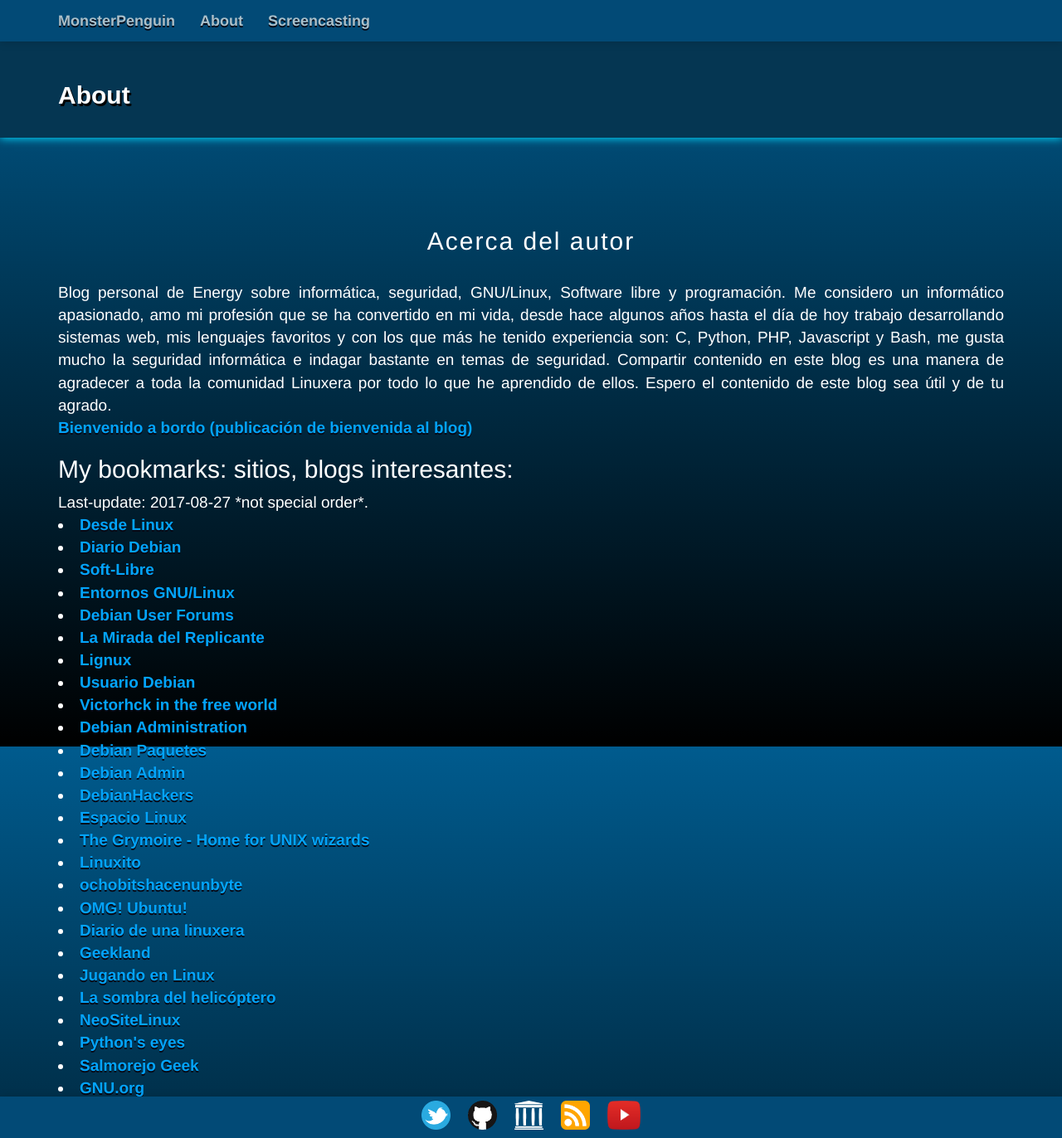
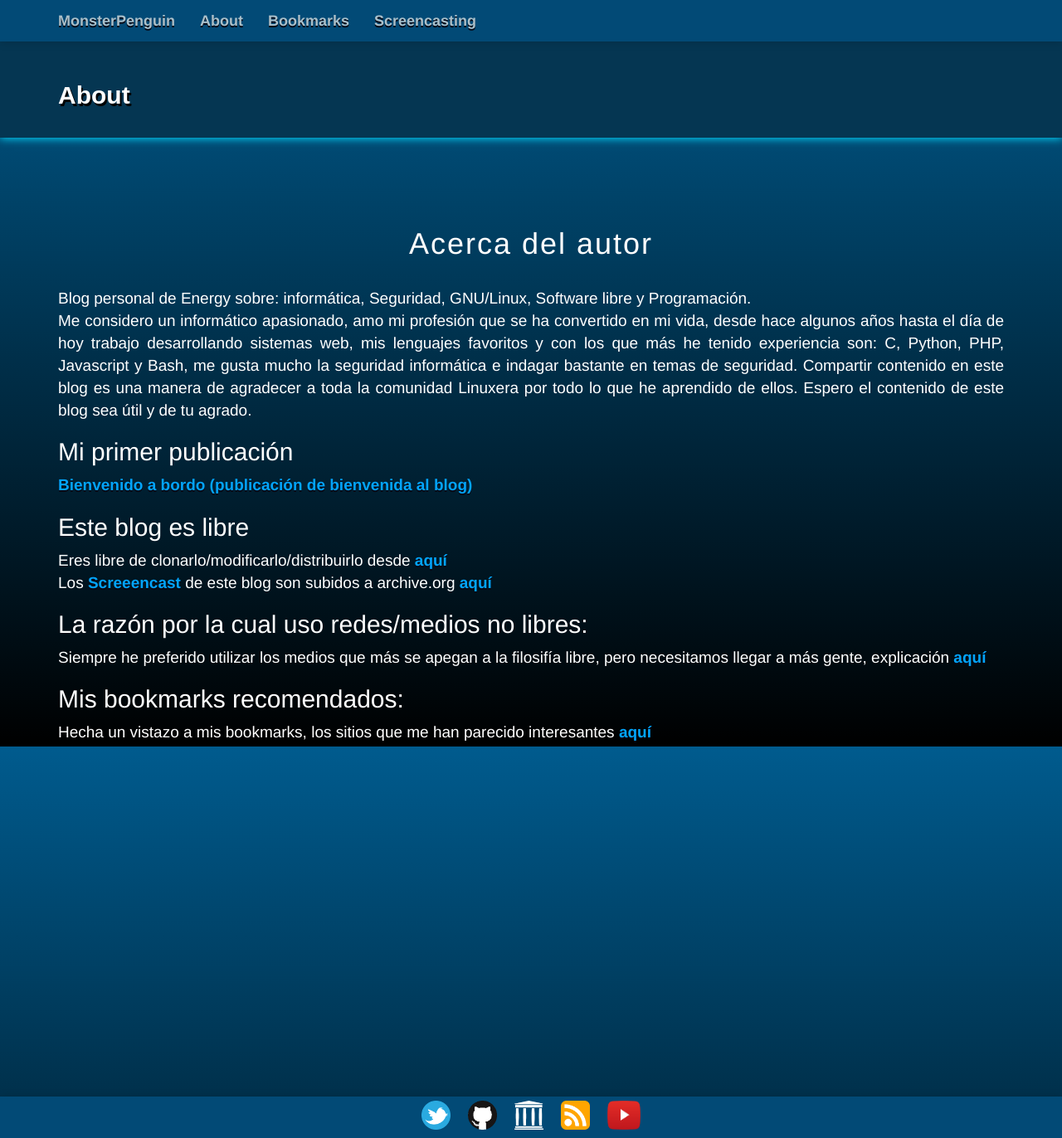
Before and after one commit to Energy1011/monsterpenguin, a Jekyll site: the page built from about.md, in a window 1280 px wide and 1372 px high. Shown: the whole window at 83% size. Built offline with Jekyll 4.4.1, drawn with Linux system fonts in a browser that asks for light colours; nearby versions of some CDN libraries; some web fonts are replaced.

Commit message:
Update about and screencasting, add bookmarks

```diff
--- a/about.md
+++ b/about.md
@@ -4,41 +4,30 @@
 permalink: /about/
 ---
 <div class="man-title">
-<h2>Acerca del autor</h2>
+<h1>Acerca del autor</h1>
 </div>
 <div class="manual-content">
-Blog personal de Energy sobre informática, seguridad, GNU/Linux, Software libre y programación.
+Blog personal de Energy sobre: informática, Seguridad, GNU/Linux, Software libre y Programación.
+<br>
 Me considero un informático apasionado, amo mi profesión que se ha convertido en mi vida, desde hace algunos años hasta el día de hoy trabajo desarrollando sistemas web, mis lenguajes favoritos y con los que más he tenido experiencia son: C, Python, PHP, Javascript y Bash, me gusta mucho la seguridad informática e indagar bastante en temas de seguridad. Compartir contenido en este blog es una manera de agradecer a toda la comunidad Linuxera por todo lo que he aprendido de ellos. Espero el contenido de este blog sea útil y de tu agrado.
 <br>
+<h2>Mi primer publicación</h2>
 <a href="https://energy1011.github.io/monsterpenguin/blog/2016/11/28/first-blog-post.html">Bienvenido a bordo (publicación de bienvenida al blog)</a>
 
-<h2>My bookmarks: sitios, blogs interesantes:</h2>
-Last-update: 2017-08-27 *not special order*.
-<li><a href="http://blog.desdelinux.net/" target="_blank">Desde Linux</a></li>
-<li><a href="http://diariodebian.wordpress.com/" target="_blank">Diario Debian</a></li>
-<li><a href="http://elsoftwarelibre.wordpress.com/" target="_blank">Soft-Libre</a></li>
-<li><a href="http://entornosgnulinux.com/" target="_blank">Entornos GNU/Linux</a></li>
-<li><a href="http://forums.debian.net/index.php" target="_blank">Debian User Forums</a></li>
-<li><a href="http://lamiradadelreplicante.com/" target="_blank">La Mirada del Replicante</a></li>
-<li><a href="http://lignux.com/" target="_blank">Lignux</a></li>
-<li><a href="http://usuariodebian.blogspot.com.es/" target="_blank">Usuario Debian</a></li>
-<li><a href="http://victorhckinthefreeworld.wordpress.com/" target="_blank">Victorhck in the free world</a></li>
-<li><a href="http://www.debian-administration.org/" target="_blank">Debian Administration</a></li>
-<li><a href="http://www.debian.org/distrib/packages" target="_blank">Debian Paquetes</a></li>
-<li><a href="http://www.debianadmin.com/" target="_blank">Debian Admin</a></li>
-<li><a href="http://www.debianhackers.net/" target="_blank">DebianHackers</a></li>
-<li><a href="http://www.espaciolinux.com/" target="_blank">Espacio Linux</a></li>
-<li><a href="http://www.grymoire.com/Unix/index.html" target="_blank">The Grymoire - Home for UNIX wizards</a></li>
-<li><a href="http://www.linuxito.com/" target="_blank">Linuxito</a></li>
-<li><a href="http://www.ochobitshacenunbyte.com/" target="_blank">ochobitshacenunbyte</a></li>
-<li><a href="http://www.omgubuntu.co.uk/" target="_blank">OMG! Ubuntu!</a></li>
-<li><a href="https://diariodeunalinuxera.com/" target="_blank">Diario de una linuxera</a></li>
-<li><a href="https://geekland.eu/" target="_blank">Geekland</a></li>
-<li><a href="https://jugandoenlinux.com/" target="_blank">Jugando en Linux</a></li>
-<li><a href="https://lasombradelhelicoptero.wordpress.com/" target="_blank">La sombra del helicóptero</a></li>
-<li><a href="https://neositelinux.com/" target="_blank">NeoSiteLinux</a></li>
-<li><a href="https://pythoneyes.wordpress.com/" target="_blank">Python's eyes</a></li>
-<li><a href="https://salmorejogeek.com/" target="_blank">Salmorejo Geek</a></li>
-<li><a href="https://www.gnu.org/home.es.html" target="_blank">GNU.org</a></li>
+<h2>Este blog es libre</h2>
+<p>
+Eres libre de clonarlo/modificarlo/distribuirlo desde <a href="https://github.com/Energy1011/monsterpenguin">aquí</a>
 <br>
+Los <a href="https://energy1011.github.io/monsterpenguin/screencasting/">Screeencast</a> de este blog son subidos a archive.org <a href="https://archive.org/details/@monster_penguin">aquí</a>
+<br>
+<h2>
+La razón por la cual uso redes/medios no libres:</h2>
+Siempre he preferido utilizar los medios que más se apegan a la filosifía libre, pero necesitamos llegar a más gente, explicación <a href="">aquí</a>
+</p>
+
+<h2>Mis bookmarks recomendados:</h2>
+Hecha un vistazo a mis bookmarks, los sitios que me han parecido interesantes <a href="https://energy1011.github.io/monsterpenguin/bookmarks/">aquí</a>
 </div>
+<br>
+<br>
+<br>
```
Also changed, not shown: bookmarks.md (added, +36 -0 lines), screencasting.md (+3 -0 lines).
